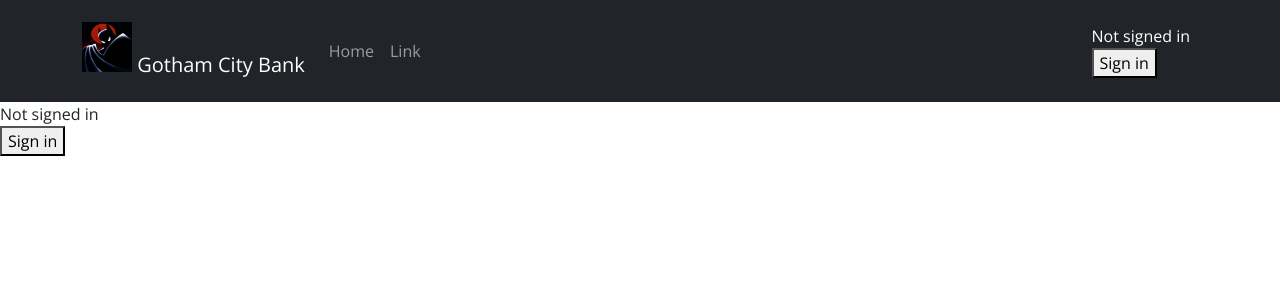
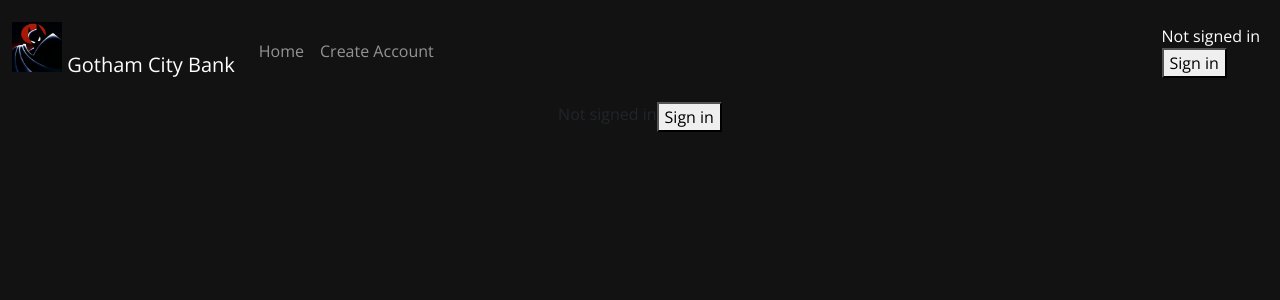
Before and after one commit to richardsonchrisj/gcbank, a Next.js app: page / in a window 1280 px wide. Shown: the top 300 px of the page. Built offline with nearby package versions, Linux system fonts and the light colour scheme; no server answers; the database is empty.

Commit message:
Took out account Type

```diff
--- a/components/navbar.js
+++ b/components/navbar.js
@@ -5,8 +5,8 @@ import { signIn, signOut, useSession } from "next-auth/client";
 export default function NavBar(user) {
   const [session, loading] = useSession();
   return (
-    <Navbar bg="dark" variant="dark" expand="lg">
-      <Container>
+    <Navbar variant="dark" expand="lg">
+      <Container fluid>
         <Navbar.Brand href="/">
           <Image
             alt=""
@@ -21,7 +21,7 @@ export default function NavBar(user) {
         <Navbar.Collapse id="basic-navbar-nav">
           <Nav className="me-auto">
             <Nav.Link href="/">Home</Nav.Link>
-            <Nav.Link href="/">Link</Nav.Link>
+            <Nav.Link href="/new">Create Account</Nav.Link>
           </Nav>
           <Nav>
             {!session && (
--- a/css/style.css
+++ b/css/style.css
@@ -4,9 +4,18 @@
   font-family: "Open Sans", sans-serif;
   box-sizing: border-box;
 }
+body {
+  background: #121212;
+}
+.grid {
+  display: flex;
+  flex-wrap: inherit;
+  justify-content: center;
+}
 
 .navbar {
   color: white;
+  background: #121212;
 }
 
 /* Styles for Cards */
@@ -27,8 +36,9 @@
 
 .card:hover {
   --shadow: rgba(53, 53, 53, 0.103);
-  /* transform: rotateY(180deg) translate(20px, 20px);
-  background: pink; */
+  transform: rotateY(10deg) translate(50px, 50px) scale(1.7);
+  background: pink;
+  z-index: 10;
 }
 
 .card:hover .main-content {
--- a/models/Account.js
+++ b/models/Account.js
@@ -7,9 +7,6 @@ const AccountSchema = new mongoose.Schema({
     maxlength: [20, "Name cannot be more than 60 characters"],
   },
 
-  accountType: {
-    type: Boolean,
-  },
   amount: {
     type: Number,
   },
--- a/pages/[id]/add.js
+++ b/pages/[id]/add.js
@@ -20,7 +20,6 @@ const AddToAccount = () => {
 
   const accountForm = {
     name: account.name,
-    accountType: account.accountType,
     amount: account.amount,
     image_url: account.image_url,
   };
--- a/pages/[id]/edit.js
+++ b/pages/[id]/edit.js
@@ -20,7 +20,6 @@ const EditAccount = () => {
 
   const accountForm = {
     name: account.name,
-    accountType: account.accountType,
     amount: account.amount,
     image_url: account.image_url,
   };
--- a/pages/_app.js
+++ b/pages/_app.js
@@ -13,7 +13,7 @@ function MyApp({ Component, pageProps }) {
       </Head>
       <NavBar />
 
-      <div className="grid wrapper">
+      <div className="grid">
         <Component {...pageProps} />
       </div>
     </Provider>
```
Also changed, not shown: components/Form.js (+1 -11 lines), pages/new.js (+7 -2 lines), pages/secret.js (+9 -1 lines).
